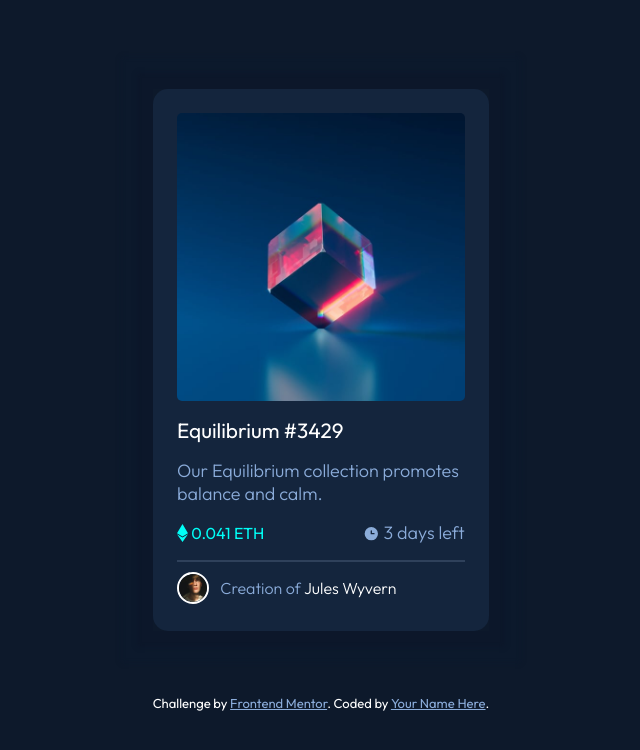
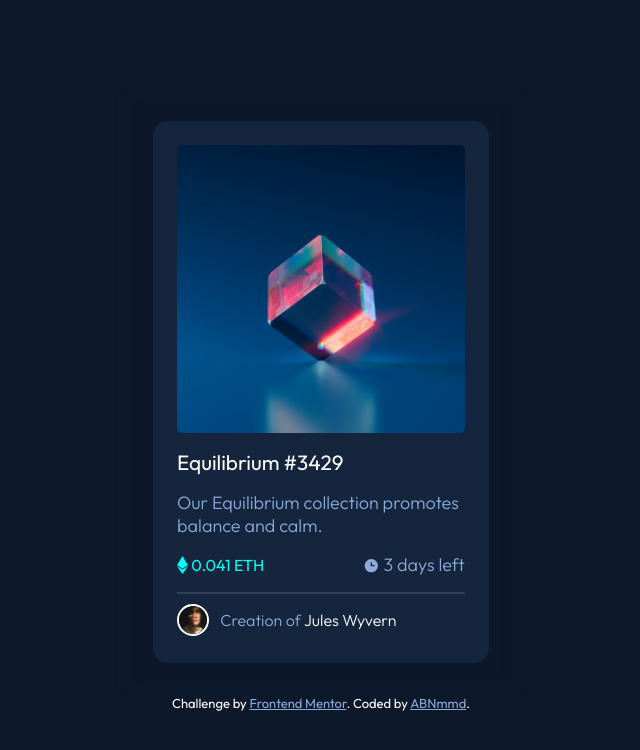
Before and after one commit to ABNmmd/nft-preview-card-component-main, a plain HTML site: page index.html in a window 1280 px wide. Shown: the whole page, without its empty margins (319-959 px from the left). Drawn offline with Linux system fonts and the light colour scheme.

Commit message:
first commit

```diff
--- a/css/style.css
+++ b/css/style.css
@@ -36,8 +36,7 @@ body{
     background-color: var(--Very-dark-blue-main-BG);
 }
 
-main{
-    margin-bottom: 4rem;
+body main{
     box-shadow: #0c172a 0px 0px 4px 1rem, #0c192c 0px 0px 4px 2rem;
 }
 
@@ -126,5 +125,9 @@ main .card .info{
     font-size: 16px;
 }
 
+footer{
+    position: relative;
+    top: 2rem;
+}
 footer .attribution { font-size: 13px; text-align: center; color: var(--White); }
 footer .attribution a { color: var(--Soft-blue); }
--- a/index.html
+++ b/index.html
@@ -39,7 +39,7 @@
   <footer>
     <div class="attribution">
       Challenge by <a href="https://www.frontendmentor.io?ref=challenge" target="_blank">Frontend Mentor</a>.
-      Coded by <a href="https://www.frontendmentor.io/profile/ABNmmd" target="_blank">Your Name Here</a>.
+      Coded by <a href="https://www.frontendmentor.io/profile/ABNmmd" target="_blank">ABNmmd</a>.
     </div>
   </footer>
 
```
